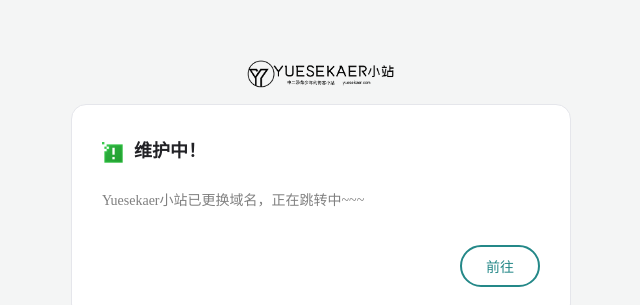
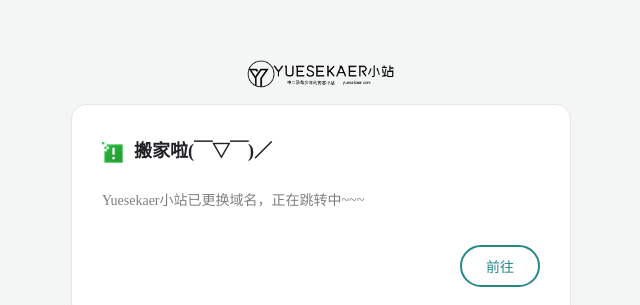
Before and after one commit to 123twhim/123twhim.github.io, a plain HTML site: page index.html in a window 1280 px wide. Shown: the part 105-410 px from the top of the page, 319-959 px from the left. Drawn offline with Linux system fonts and the light colour scheme.

Commit message:
Update index.html

```diff
--- a/index.html
+++ b/index.html
@@ -25,7 +25,7 @@ var _hmt = _hmt || [];
     <a href="https://yuesekaer.com/"> <img alt= "yske" src="logo_black.png" style="width:150px;height:auto;" /> </a> <!-- 修改 Logo-->
     </div>
 <div id="box">
-    <div class="loading-text"><img class="loading-img" src="tips.png" alt="info">&nbsp;&nbsp;维护中！</div>
+    <div class="loading-text"><img class="loading-img" src="tips.png" alt="info">&nbsp;&nbsp;搬家啦(￣▽￣)／</div>
     <p class="link">Yuesekaer小站已更换域名，正在跳转中~~~
     <p class="btn-plane">
         <a href="https://yuesekaer.com/"><button>前往</button></a>
```
